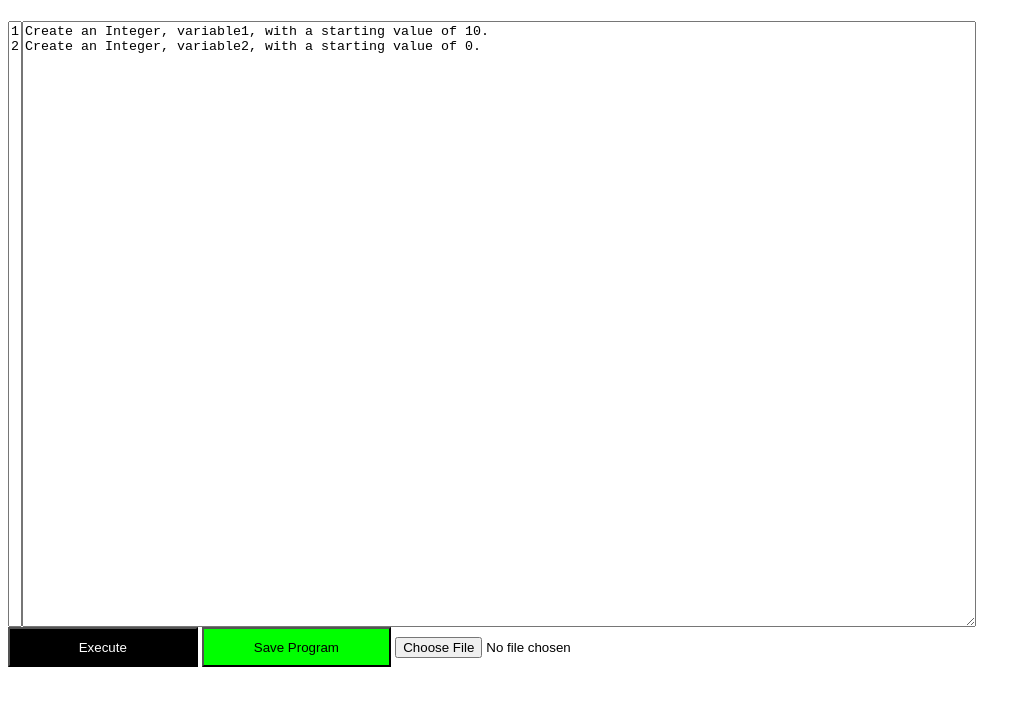
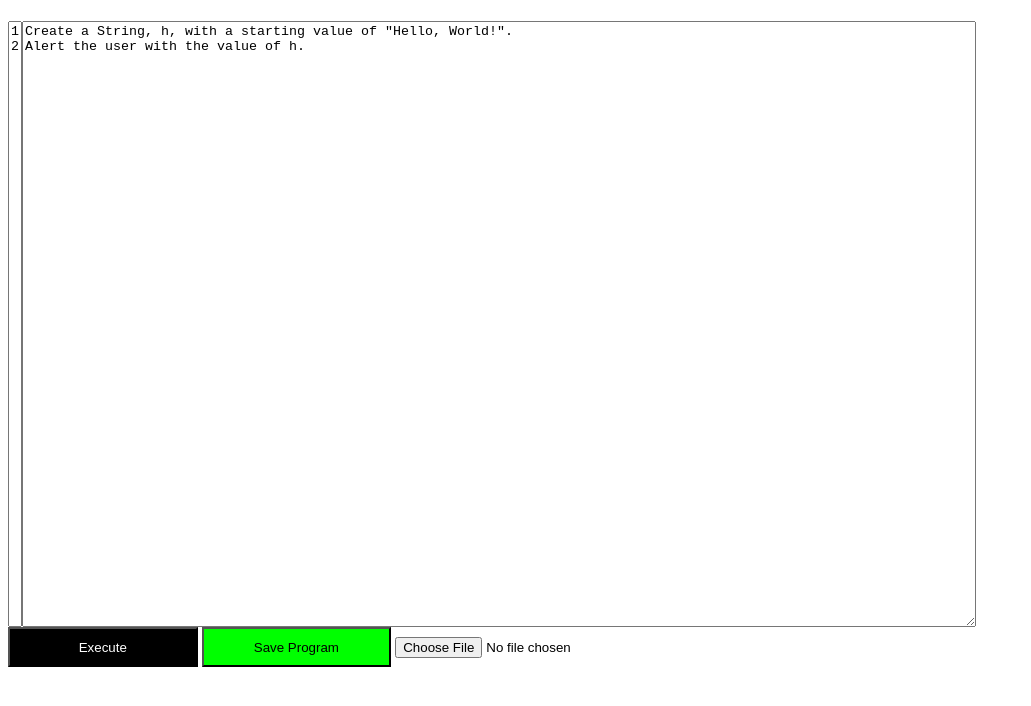
Before and after one commit to Legend-of-iPhoenix/Simple, a plain HTML site: page index.html in a window 1280 px wide. Shown: the whole page, without its empty margins (0-1031 px from the left). Drawn offline with Linux system fonts and the light colour scheme.

Commit message:
Changed the starting code to a basic Hello World program.

```diff
--- a/index.html
+++ b/index.html
@@ -9,8 +9,8 @@
 	<div id="terminal" style="overflow-y: scroll;">
 		<textarea id="lineNumbers" readonly="true" style="resize: none;height: 75vh; float: left; overflow: hidden;" cols="1" rows="2">1
 2</textarea>
-		<textarea id="codeTerminal" style="float: left; overflow-y: visible; overflow-x: wrap; height: 75vh; width: 75%;">Create an Integer, variable1, with a starting value of 10.
-Create an Integer, variable2, with a starting value of 0.</textarea>
+		<textarea id="codeTerminal" style="float: left; overflow-y: visible; overflow-x: wrap; height: 75vh; width: 75%;">Create a String, h, with a starting value of "Hello, World!".
+Alert the user with the value of h.</textarea>
 	</div>
 	<button onclick="interpretCode()" style="background-color: black; width: 15%; height: 5vh; border-radius: 0px; color: #fff;">Execute</button>
 	<button onclick="save()" style="background-color: #0f0; width: 15%; height: 5vh; border-radius: 0px; color: #000;">Save Program</button>
```
